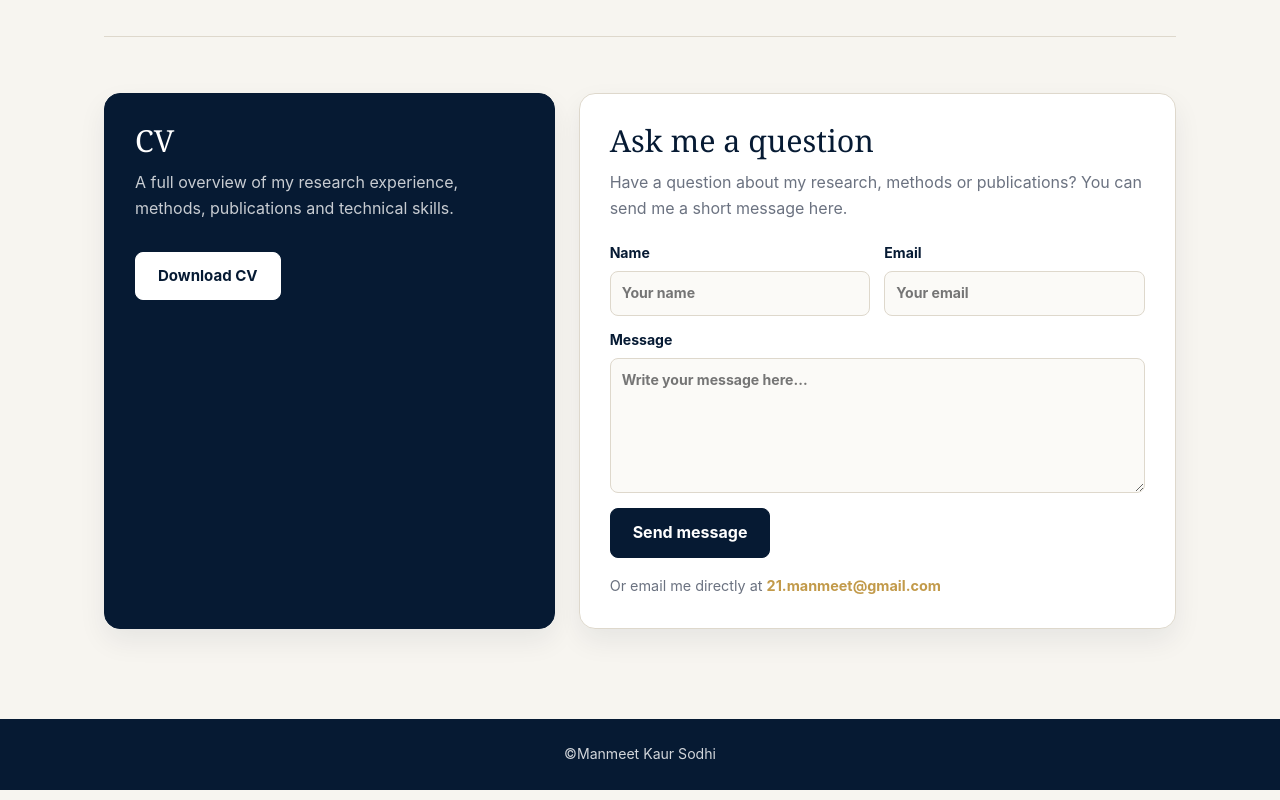
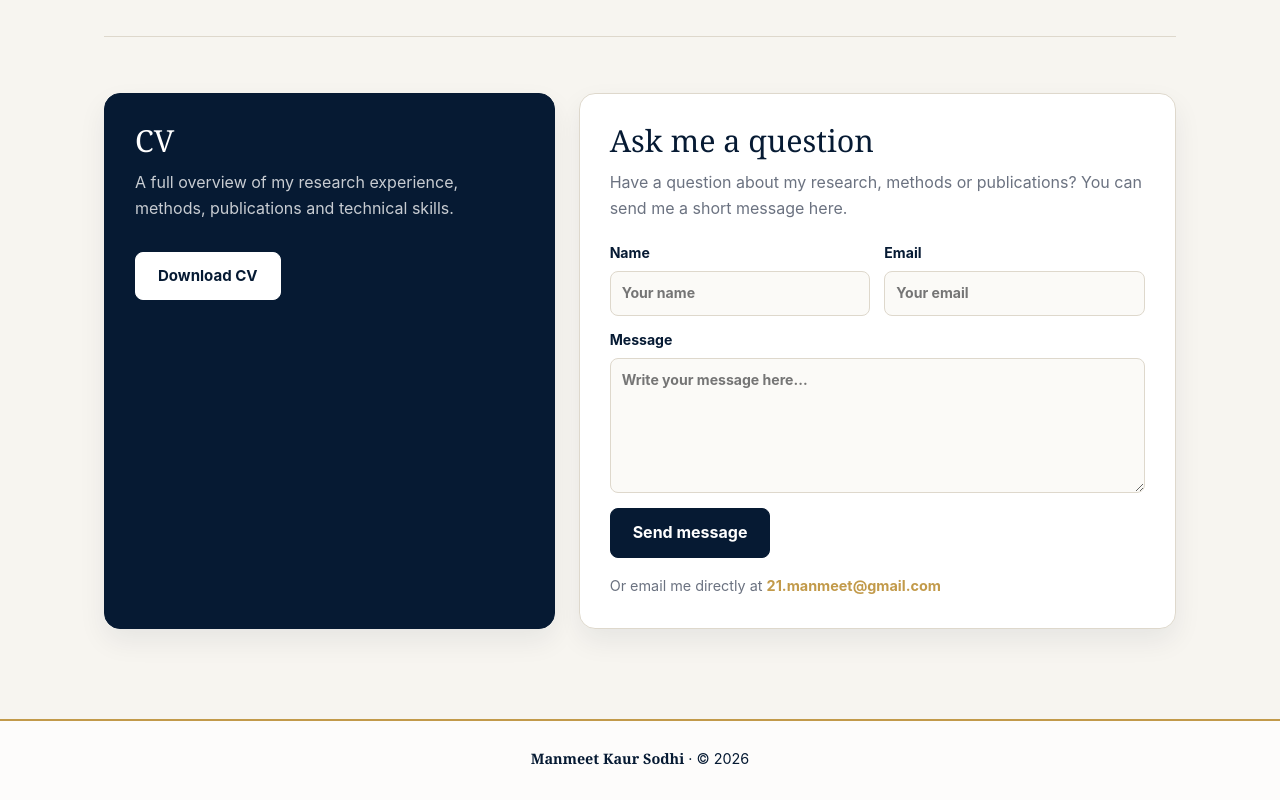
Before and after one commit to nishusodhi/sodhimanmeet.github.io, a plain HTML site: page index.html in a window 1280 px wide. Shown: the part 2697-3497 px from the top of the page. Drawn offline with Linux system fonts and the light colour scheme.

Commit message:
Revise footer styles and update copyright notice
Updated footer styles and content for improved design.

```diff
--- a/index.html
+++ b/index.html
@@ -610,18 +610,25 @@
     }
 
     footer {
-      background: var(--navy);
-      color: rgba(255,255,255,0.82);
+  background: rgba(255, 255, 255, 0.72);
+  border-top: 2px solid var(--gold);
+  color: var(--navy);
   text-align: center;
-      padding: 24px;
-      font-size: 0.88rem;
+  padding: 26px 24px 30px;
+  font-size: 0.9rem;
   margin-top: 34px;
+}
+
+.footer-name {
+  font-family: Georgia, "Times New Roman", serif;
+  font-weight: 700;
+  color: var(--navy);
 }
 
 .privacy-note {
   display: block;
   margin-top: 6px;
-      color: rgba(255,255,255,0.58);
+  color: var(--muted);
   font-size: 0.78rem;
 }
 
@@ -935,7 +942,7 @@
   </main>
 
   <footer>
-    ©Manmeet Kaur Sodhi
+  <span class="footer-name">Manmeet Kaur Sodhi</span> · © 2026
 </footer>
 </body>
 </html>
```
Lines whose indentation alone changed are shown as unchanged.
